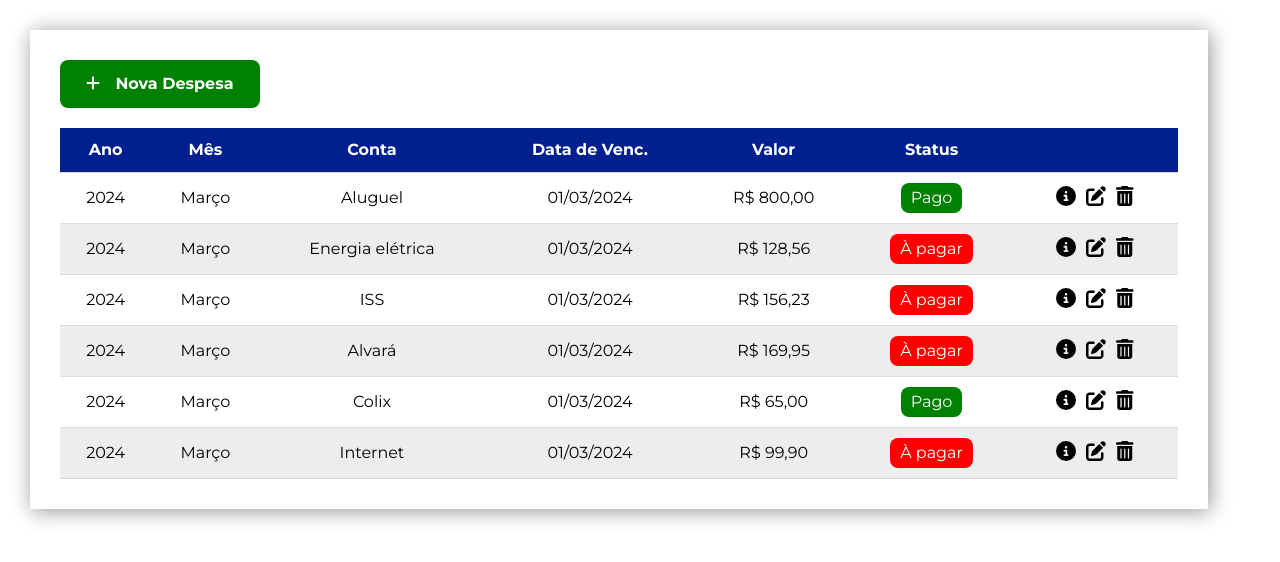
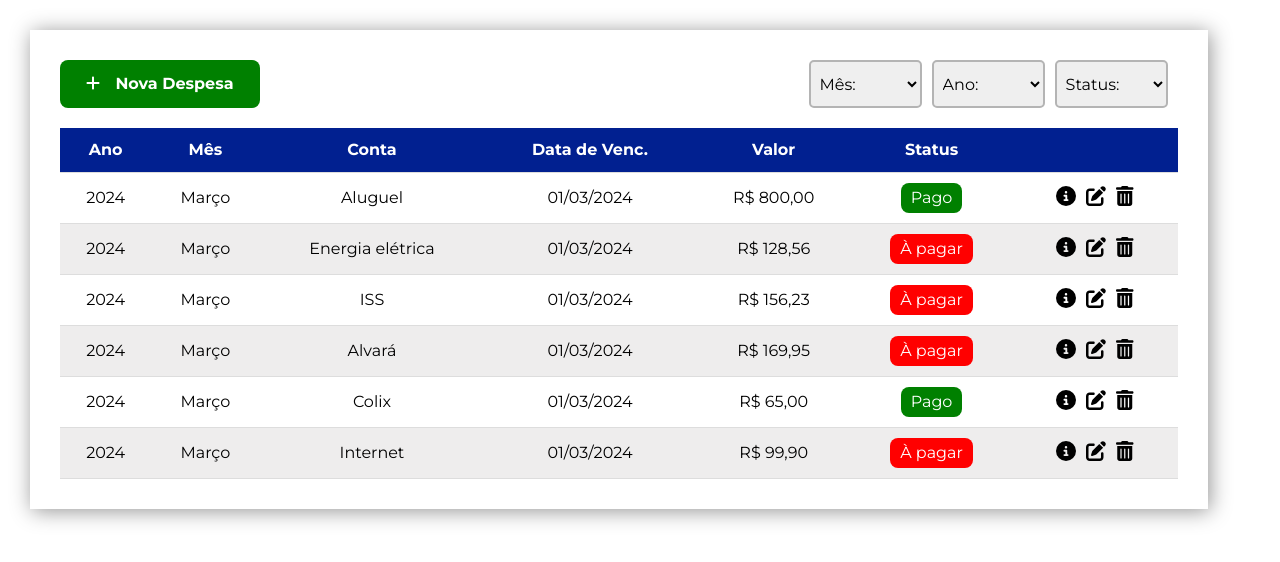
Before and after one commit to maisappreis/dental-clinic-web-system, a Next.js app in the folder frontend/: page /pages/expense in a window 1280 px wide. Shown: the top 562 px of the page. Built offline with nearby package versions, Linux system fonts and the light colour scheme.

Commit message:
feat(front): The initial layout of filters by month, year and status have been implemented.

```diff
--- a/frontend/src/app/components/filter.tsx
+++ b/frontend/src/app/components/filter.tsx
@@ -0,0 +1,82 @@
+"use client";
+import styles from "./styles/MonthFilter.module.css";
+import React, { useState, ChangeEvent  } from "react";
+
+export default function Filter() {
+  const [month, setMonth] = useState("");
+  const [year, setYear] = useState("");
+  const [paymentStatus, setPaymentStatus] = useState("");
+
+  const months = ["Janeiro", "Fevereiro", "Março", "Abril", "Maio", "Junho", "Julho", "Agosto", "Setembro", "Outubro", "Novembro", "Dezembro", "Todos os meses"];
+  const years = [2023, 2024, 2025, 2026, 2027, 2028, 2029, 2030, 2031, 2032, 2033, 2034, 2035, 2036, 2037, 2038, "Todos"];
+  const statusList = ["À pagar", "Pago"];
+
+  const handleMonthChange = (event: ChangeEvent<HTMLSelectElement>) => {
+    const selectedMonth = event.target.value;
+    console.log("selectedMonth", selectedMonth)
+    setMonth(selectedMonth);
+    // props.getMonth(selectedMonth);
+  };
+
+  const handleYearChange = (event: ChangeEvent<HTMLSelectElement>) => {
+    const selectedYear = event.target.value;
+    setYear(selectedYear);
+    // props.getYear(selectedYear);
+  };
+
+  const handleStatusChange = (event: ChangeEvent<HTMLSelectElement>) => {
+    const selectedStatus = event.target.value;
+    setPaymentStatus(selectedStatus);
+    // props.getStatus(selectedStatus);
+  };
+
+  return (
+    <div className={styles.filter}>
+      <select
+        className="form-select font month"
+        id="month"
+        name="month"
+        value={month}
+        onChange={handleMonthChange}
+        required
+      >
+        <option disabled value="">Mês:</option>
+        {months.map((month, index) => (
+          <option key={index} value={month}>
+            {month}
+          </option>
+        ))}
+      </select>
+      <select
+        className="form-select font"
+        id="year"
+        name="year"
+        value={year}
+        onChange={handleYearChange}
+        required
+      >
+        <option disabled value="">Ano:</option>
+        {years.map((year, index) => (
+          <option key={index} value={year}>
+            {year}
+          </option>
+        ))}
+      </select>
+      <select
+        className="form-select font status"
+        id="status"
+        name="status"
+        value={paymentStatus}
+        onChange={handleStatusChange}
+        required
+      >
+        <option disabled value="">Status:</option>
+        {statusList.map((status, index) => (
+          <option key={index} value={status}>
+            {status}
+          </option>
+        ))}
+      </select>
+    </div >
+  );
+};
--- /dev/null
+++ b/frontend/src/app/components/styles/MonthFilter.module.css
@@ -0,0 +1,17 @@
+.filter {
+    display: flex;
+    font-size: 20px;
+}
+
+.font {
+    font-size: 16px;
+    margin-left: 15px;
+}
+
+.month {
+    min-width: 170px;
+}
+
+.status {
+    min-width: 140px;
+}
--- a/frontend/src/app/globals.css
+++ b/frontend/src/app/globals.css
@@ -33,3 +33,46 @@
   background-color: white;
   box-shadow: 2px 2px 20px rgb(148, 148, 148);
 }
+
+/* ----------- Form Styles ------------*/
+
+.form-area {
+  display: flex;
+  flex-direction: column;
+  justify-content: left;
+  margin: 0 40px;
+}
+
+.form-item {
+  display: flex;
+  margin: 10px 0;
+}
+
+.radio-item {
+  display: flex;
+}
+
+.form-radio {
+  margin: 10px;
+  width: 20px;
+}
+
+.form-label {
+  text-align: left;
+  margin: 5px 15px 0 0;
+}
+
+.form-input, .form-textarea, .form-select {
+  width: 100%;
+  padding: 5px;
+  border-radius: 5px;
+  border: 2px solid #b4b4b4;
+  font-size: 16px;
+  margin-right: 10px;
+}
+
+.form-buttons-area {
+  display: flex;
+  justify-content: center;
+  margin-bottom: 25px;
+}
--- a/frontend/src/app/pages/expense/page.tsx
+++ b/frontend/src/app/pages/expense/page.tsx
@@ -1,5 +1,6 @@
 import Table from "@/app/components/table";
 import Button from "@/app/components/button";
+import Filter from "@/app/components/filter";
 
 export default function Expense() {
 
@@ -11,7 +12,7 @@ export default function Expense() {
     { key: "year", name: "Ano" },
     { key: "month", name: "Mês" },
     { key: "name", name: "Conta" },
-    { key: "dueDate", name: "Data de Venc."},
+    { key: "dueDate", name: "Data de Venc." },
     { key: "value", name: "Valor" },
     { key: "status", name: "Status" },
     { key: "actions", name: "" },
@@ -37,9 +38,12 @@ export default function Expense() {
 
   return (
     <div className="content">
+      <div className="flex flex-column justify-between">
         <Button onClick={handleAction} disabled={false} >
           Nova Despesa
         </Button>
+        <Filter />
+      </div>
       <Table columns={columns} data={data} />
     </div>
   )
--- a/frontend/src/app/pages/revenue/page.tsx
+++ b/frontend/src/app/pages/revenue/page.tsx
@@ -1,5 +1,6 @@
 import Table from "@/app/components/table";
 import Button from "@/app/components/button";
+import Filter from "@/app/components/filter";
 
 export default function Revenue() {
 
@@ -42,9 +43,12 @@ export default function Revenue() {
 
   return (
     <div className="content">
-      <Button onClick={handleAction} disabled={false} >
-        Nova Receita
-      </Button>
+      <div className="flex flex-column justify-between">
+        <Button onClick={handleAction} disabled={false} >
+          Nova Receita
+        </Button>
+        <Filter />
+      </div>
       <Table columns={columns} data={data} />
     </div>
   )
```
Lines whose indentation alone changed are shown as unchanged.
